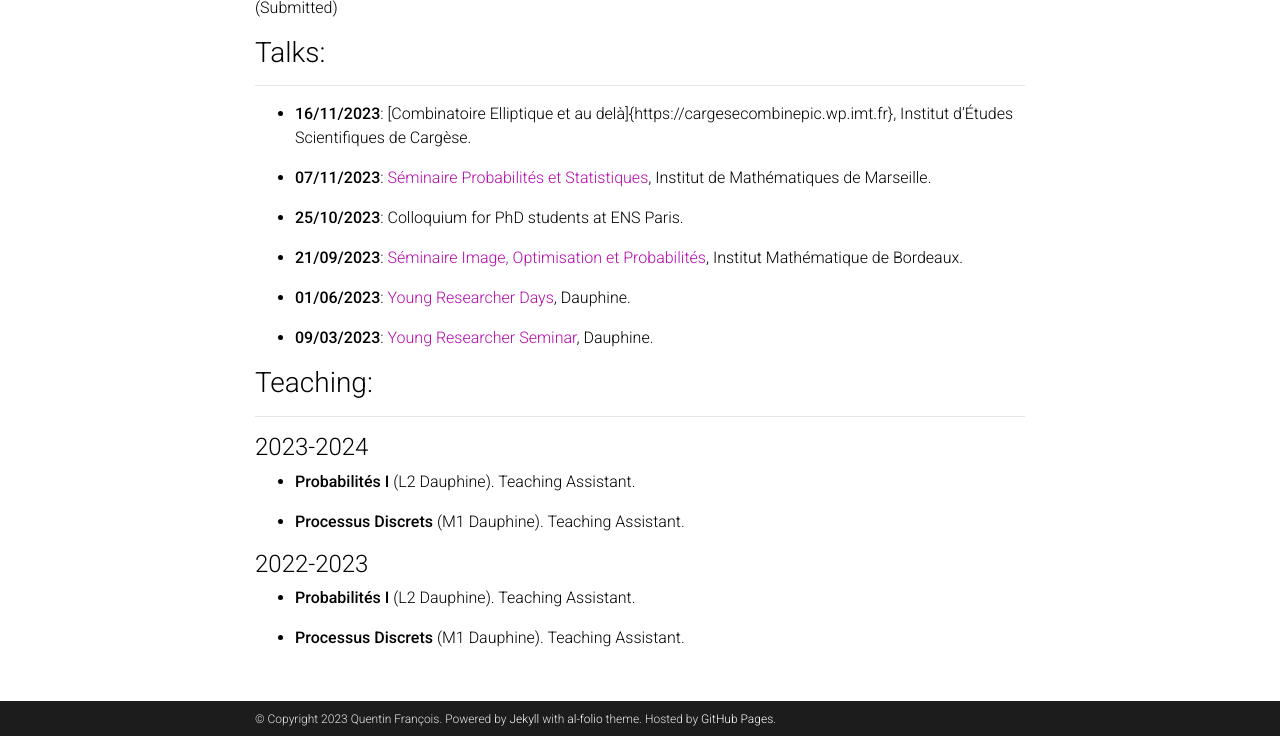
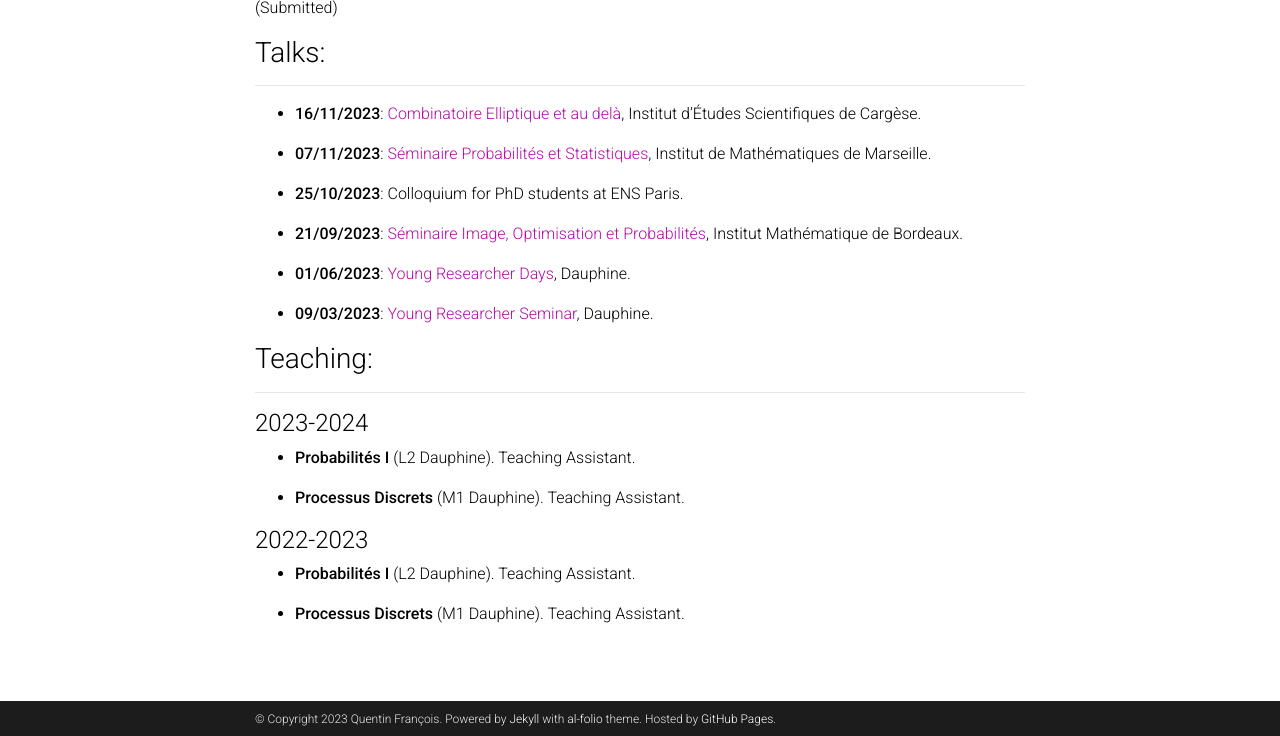
Before and after one commit to qufrancois/qufrancois.github.io, a Jekyll site: the page built from _pages/about.md, in a window 1280 px wide and 900 px high, scrolled down 569 px, cut to the strip 164-900 px from the top of the window. Built offline with Jekyll 4.4.1, drawn with Linux system fonts in a browser that asks for light colours; full-size pictures stand in for the smaller copies a plugin makes; comment, search, counter and statistics services are not loaded; a style sheet for code colours, icons or effects is not loaded.

Commit message:
brackets to par

```diff
--- a/_pages/about.md
+++ b/_pages/about.md
@@ -39,7 +39,7 @@ I am a PhD student in Probability theory under the supervision of [Djalil Chafa
 ### Talks:
 ---
 
-- **16/11/2023**: [Combinatoire Elliptique et au delà]{https://cargesecombinepic.wp.imt.fr}, Institut d’Études Scientifiques de Cargèse.
+- **16/11/2023**: [Combinatoire Elliptique et au delà](https://cargesecombinepic.wp.imt.fr), Institut d’Études Scientifiques de Cargèse.
 
 - **07/11/2023**: [Séminaire Probabilités et Statistiques](https://www.i2m.univ-amu.fr/agenda/seminaires/probabilites-et-statistique/), Institut de Mathématiques de Marseille.
 
```
